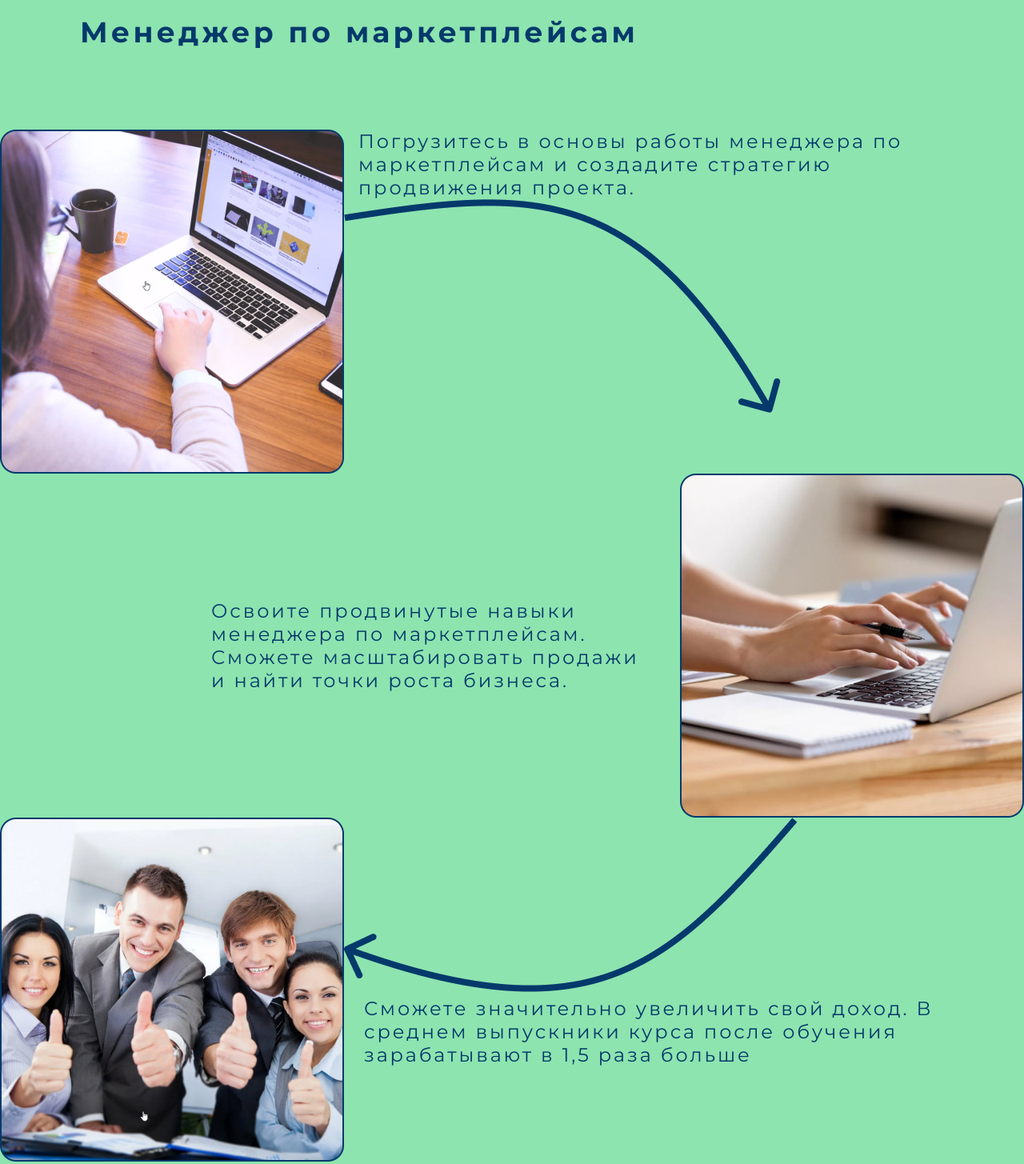
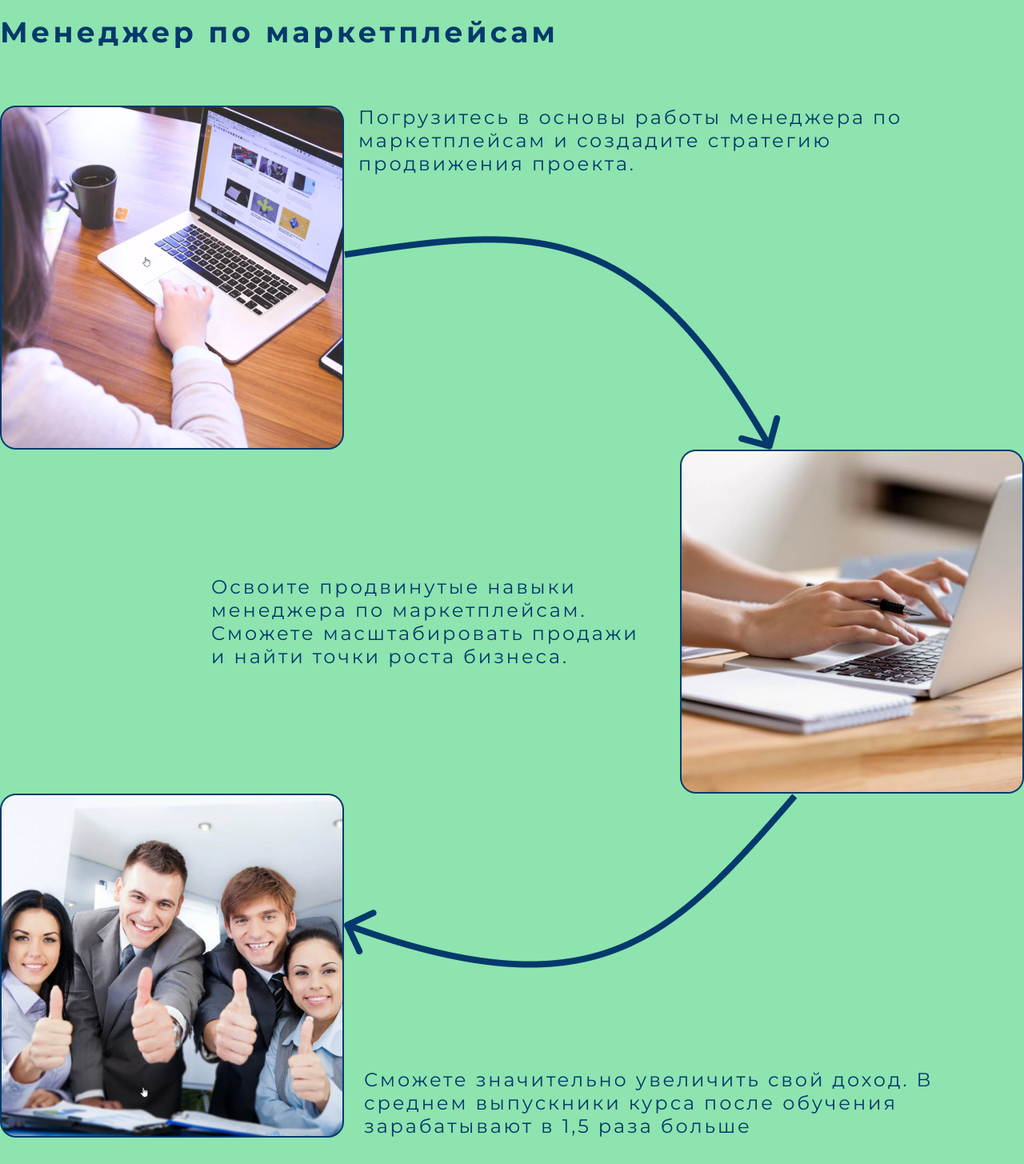
Before and after one commit to Homster100/Site1, a plain HTML site: page courses.html in a window 1280 px wide. Shown: the part 240-1695 px from the top of the page at 80% size. Drawn offline with Linux system fonts and the light colour scheme.

Commit message:
Second commit

```diff
--- a/style.css
+++ b/style.css
@@ -245,12 +245,20 @@ button:hover {
 }
 
 .first-cource h2 {
-    margin: 100px;
+    margin-top: 100px;
+    margin-bottom: 70px;
     flex-direction: column;
 }
 
 .first-stage{
     display: flex;
+}
+
+.text-first-stage {
+    display: flex;
+    justify-content: space-between;
+    flex-direction: column;
+    align-items: flex-start;
 }
 
 .text-first-stage p{
@@ -273,7 +281,10 @@ button:hover {
 }
 
 .result-text {
+    display: flex;
     flex-direction: column;
+    justify-content: space-between;
+    align-items: flex-start;
 }
 
 .result-text p{
```
